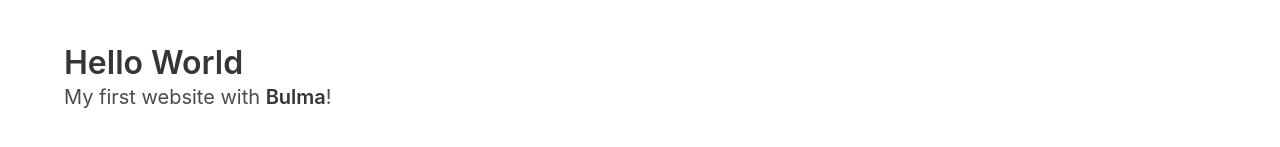
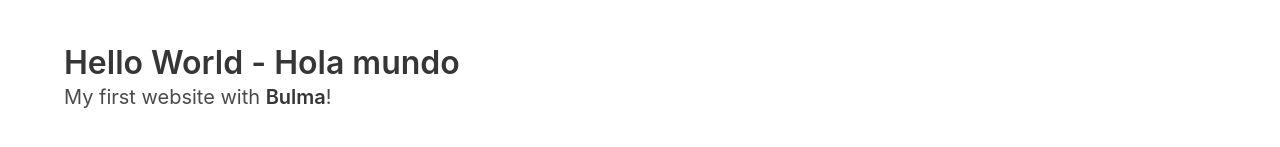
Before and after one commit to jffarias/PlantillaBulmaCSS, a plain HTML site: page index.html in a window 1280 px wide. Shown: the part 59-206 px from the top of the page. Drawn offline with nearby package versions, Linux system fonts and the light colour scheme.

Commit message:
commit - title

```diff
--- a/index.html
+++ b/index.html
@@ -70,7 +70,7 @@
   <section class="section">
     <div class="container">
       <h1 class="title">
-        Hello World
+        Hello World - Hola mundo
       </h1>
       <p class="subtitle">
         My first website with <strong>Bulma</strong>!
```
